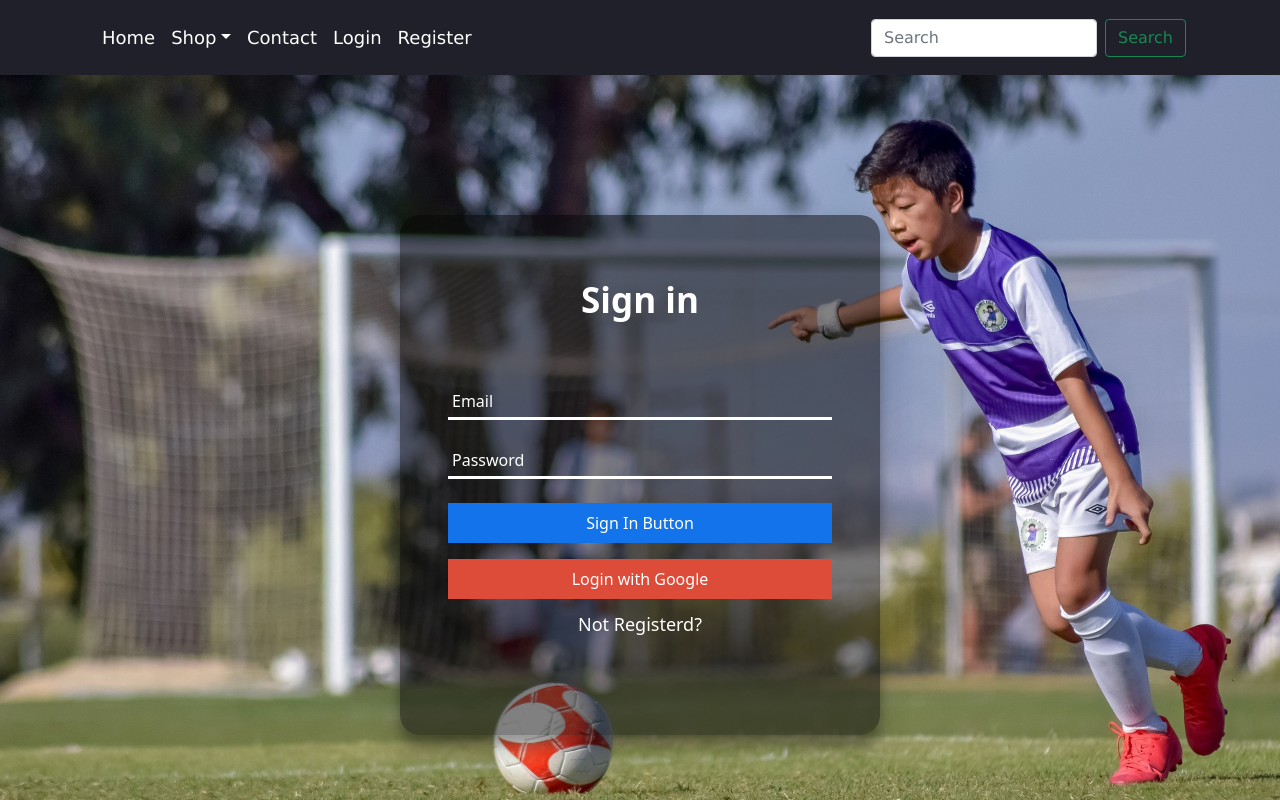
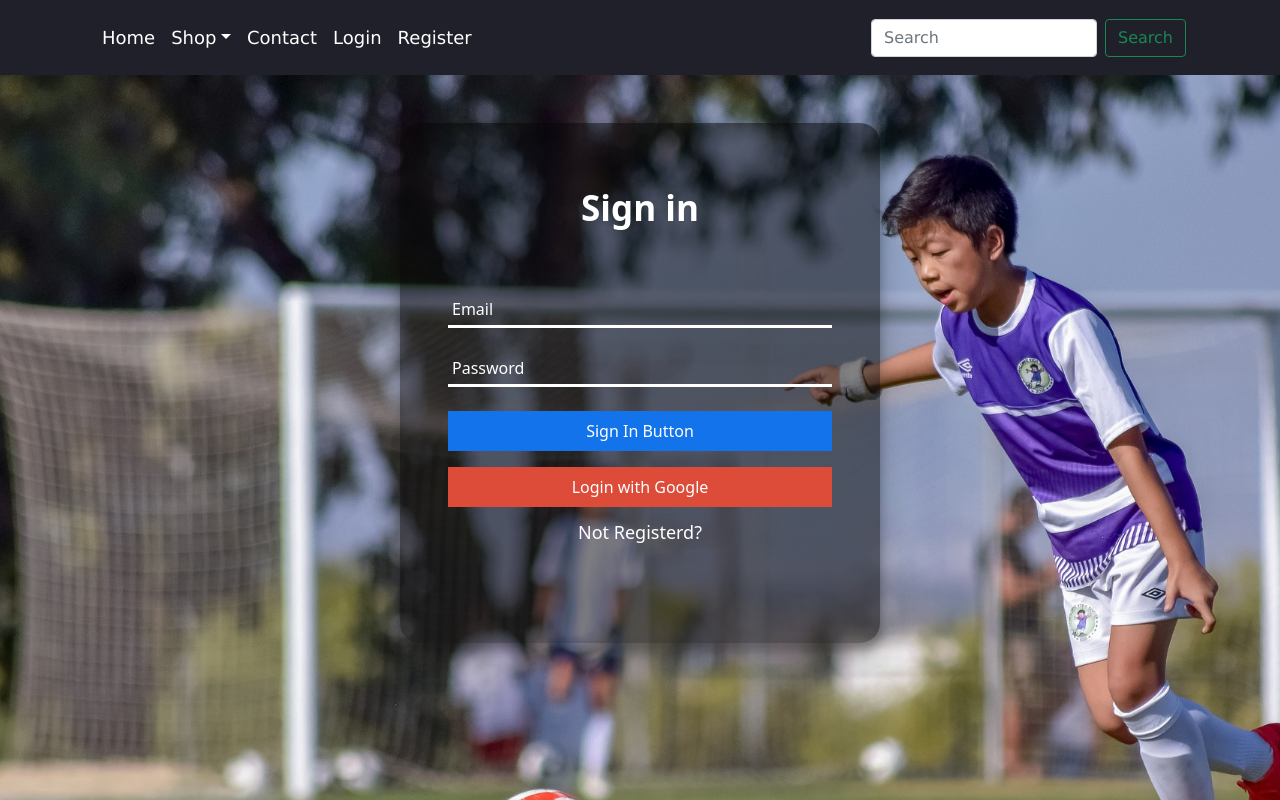
Before and after one commit to Mahed21/Printhub, a React (Create React App) app: page /login in a window 1280 px wide. Shown: the top 800 px of the page. Built offline with nearby package versions, Linux system fonts and the light colour scheme; no server answers.

Commit message:
background_optimize

```diff
--- a/src/Pages/Home/Home.css
+++ b/src/Pages/Home/Home.css
@@ -5,7 +5,7 @@
 
 .home_banner {
     background-image: url("../../image/banner_image.jpg");
-    height: 100vh;
+    height: 120vh;
     background-size: cover;
     background-repeat: no-repeat;
 }
--- a/src/Pages/Home/Home.js
+++ b/src/Pages/Home/Home.js
@@ -13,7 +13,7 @@
         <a href="#" className="btn d-flex justify-content-center">Join Turnament</a>
 
       </div>
-      <div className="container mt-5 mb-4">
+      <div className="container mt-2 mb-4">
         <div className="title">
           <h1>Indoor in Sylhet</h1>
         </div>
--- a/src/Pages/Login/Login.css
+++ b/src/Pages/Login/Login.css
@@ -1,6 +1,6 @@
 .login-parent {
   background: url("../../image/login_background.jpg");
-  height: 100vh;
+  height: 120vh;
   background-repeat: no-repeat;
   background-position: center;
   background-size: cover;
--- a/src/Pages/Login/Login.js
+++ b/src/Pages/Login/Login.js
@@ -24,8 +24,8 @@
   };
 
   return (
-    <div className=" ">
-      <div className="d-flex justify-content-center login-parent p-5 align-items-center">
+    <div className="login-parent">
+      <div className="d-flex justify-content-center p-5 align-items-center">
         <div className="login p-5">
           <div className="d-flex justify-content-around mb-3">
             <h4 className="signup ps-4 pe-4 pt-3 pb-3 text-center">Sign in</h4>
```
